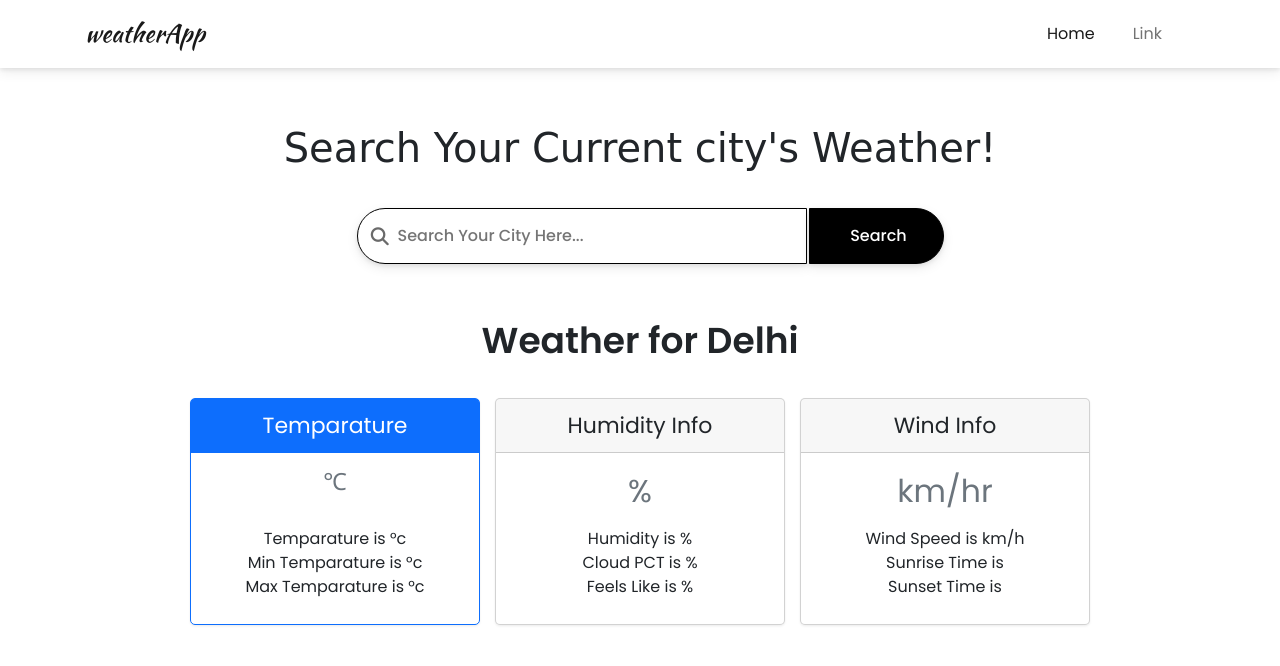
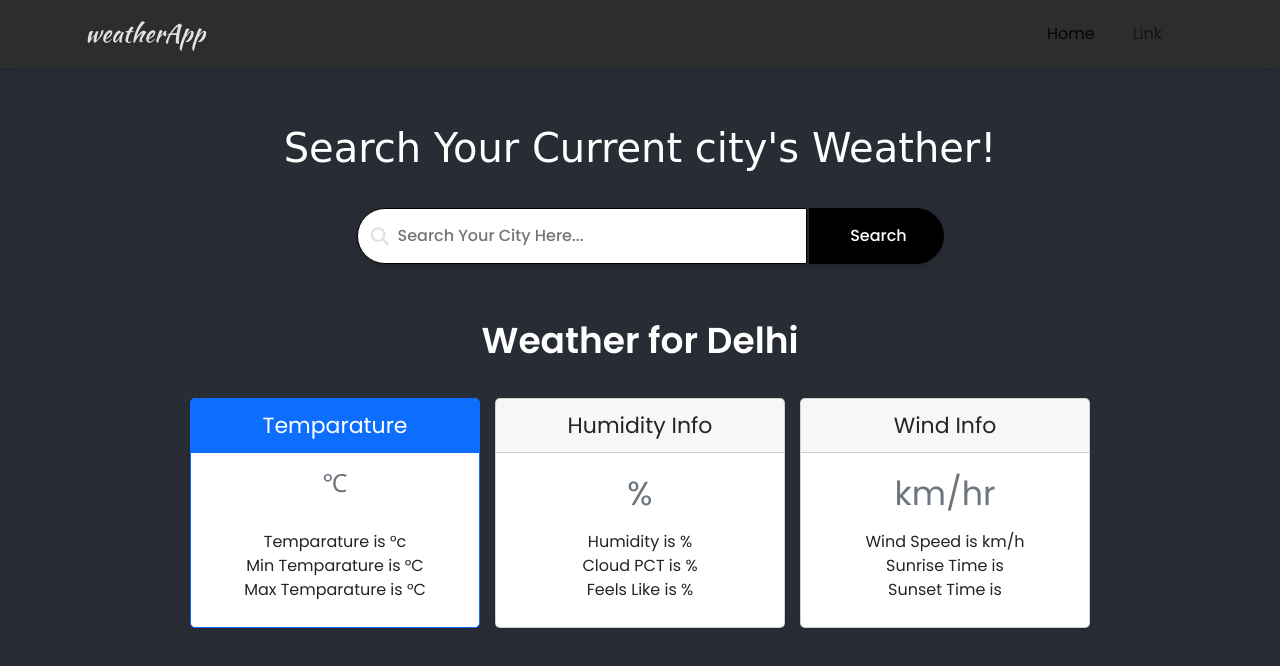
Before and after one commit to sahiAlam/weatherApp, a plain HTML site: page index.html in a window 1280 px wide. Drawn offline with nearby package versions, Linux system fonts and the light colour scheme; no server answers; a web font is replaced by a local one.

Commit message:
body color added

```diff
--- a/CSS/style.css
+++ b/CSS/style.css
@@ -2,7 +2,7 @@
 @import url('https://fonts.googleapis.com/css2?family=Kaushan+Script&family=Poppins:ital,wght@0,400;0,500;0,600;0,700;1,400&family=Unbounded:wght@500&display=swap');
 * {margin: 0; padding: 0; box-sizing: border-box;}
 html {font-size: 62.5%;}
-body {font-family: 'Poppins', sans-serif;}
+body {font-family: 'Poppins', sans-serif; background-color: var(--background-color);}
 section {margin: 3rem;}
 h1,h2,h3,h4 {line-height: 1.5;}
 p {font-size: 1.5rem;}
@@ -10,19 +10,20 @@ p {font-size: 1.5rem;}
 
 :root {
     --black-color: rgb(0,0,0);
+    --background-color: #282c34;
     --medium-black: rgb(45, 45, 45);
     --nav-bg: #fd7e14;
-    --text-light: rgb(106, 106, 106);
+    --text-light: rgb(226, 226, 226);
     --color-white: #fff;
     --box-shadow: 0 2px 4px rgb(0 0 0 / 8%), 0 4px 12px rgb(0 0 0 / 8%);
 }
 
 /* Nav Area CSS */
 .navbar-toggler:focus {box-shadow: none;}
-.navbar {background-color: var(--color-white); box-shadow: var(--box-shadow); padding: 1.2rem 0;}
+.navbar {background-color: var(--medium-black); box-shadow: var(--box-shadow); padding: 1.2rem 0;}
 .nav_container {padding: 0 1.5rem;}
-.navbar-brand {font-size: 2.5rem; font-weight: 500; font-family: 'Kaushan Script', cursive;}
-.navbar-toggler {font-size: 2.2rem; border: 0;}
+.navbar-brand {font-size: 2.5rem; font-weight: 500; font-family: 'Kaushan Script', cursive; color: var(--text-light);}
+.navbar-toggler {font-size: 2.2rem; border: 0; color: var(--text-light);}
 .navbar-nav {font-size: 1.6rem;}
 .nav-link {margin-right: 2.8rem;}
 
@@ -32,12 +33,13 @@ p {font-size: 1.5rem;}
 #top_banner_section form input{width: 40%; font-size: 1.6rem; padding: 1.5rem 4rem; border-radius: 3rem 0 0 3rem; color: var(--medium-black); border: 0.1rem solid var(--black-color); font-weight: 500; box-shadow: var(--box-shadow);}
 #top_banner_section form input[type='submit']{width: 12%; background: var(--black-color); color: var(--color-white); border-radius: 0 3rem 3rem 0;}
 #top_banner_section form input[type='submit']:hover{background: var(--medium-black); border: 0.1rem solid var(--medium-black);}
-h1 {font-family: 'Unbounded', cursive; text-align: center; font-size: 4rem;}
+h1 {font-family: 'Unbounded', cursive; text-align: center; font-size: 4rem; color: var(--color-white);}
 .search_logo {position: relative; left: 3.5rem; top: 0.2rem; z-index: 99; font-size: 1.8rem; color: var(--text-light);}
+.card-title {font-size: 3.8rem;}
 
 /* Main body Area CSS */
 #main_body_section {height: 50vh;}
-#main_body_section h2 {font-size: 3.6rem; font-weight: 600;}
+#main_body_section h2 {font-size: 3.6rem; font-weight: 600; color: var(--color-white);}
 /* #main_body_section .row {background: #ff8787;} */
 .inner_banner_area {background: url(../images/background_image.jpg); background-position: center; background-repeat: no-repeat; background-size: cover;}
 .data_card h4 {font-size: 2.2rem;}
--- a/index.html
+++ b/index.html
@@ -76,13 +76,13 @@
               <h4 class="my-0 fw-normal">Temparature</h4>
             </div>
             <div class="card-body">
-              <h2 class="card-title pricing-card-title">
+              <h3 class="card-title pricing-card-title">
                 <span id="temp2"></span><small class="text-muted fw-light"><sup><span>&#8451</span></sup></small>
-              </h2>
+              </h3>
               <ul class="list-unstyled mt-3 mb-4">
                 <li>Temparature is <span id="temp"></span> &deg;c</li>
-                <li>Min Temparature is <span id="min_temp"></span> &deg;c</li>
-                <li>Max Temparature is <span id="max_temp"></span> &deg;c</li>
+                <li>Min Temparature is <span id="min_temp"></span> &deg;C</li>
+                <li>Max Temparature is <span id="max_temp"></span> &deg;C</li>
               </ul>
             </div>
           </div>
@@ -93,9 +93,9 @@
               <h4 class="my-0 fw-normal">Humidity Info</h4>
             </div>
             <div class="card-body">
-              <h2 class="card-title pricing-card-title">
+              <h3 class="card-title pricing-card-title">
                 <span id="humidity2"></span><small class="text-muted fw-light"> &percnt;</small>
-              </h2>
+              </h3>
               <ul class="list-unstyled mt-3 mb-4">
                   <li>Humidity is <span id="humidity"></span> &percnt;</li>
                 <li>Cloud PCT is <span id="cloud_pct"></span> &percnt;</li>
@@ -110,9 +110,9 @@
               <h4 class="my-0 fw-normal">Wind Info</h4>
             </div>
             <div class="card-body">
-              <h2 class="card-title pricing-card-title">
+              <h3 class="card-title pricing-card-title">
                 <span id="wind_speed2"></span><small class="text-muted fw-light"> km/hr</small>
-              </h2>
+              </h3>
               <ul class="list-unstyled mt-3 mb-4">
                 <li>Wind Speed is <span id="wind_speed"></span> km/h</li>
                 <li>Sunrise Time is <span id="sunrise"></span></li>
```
